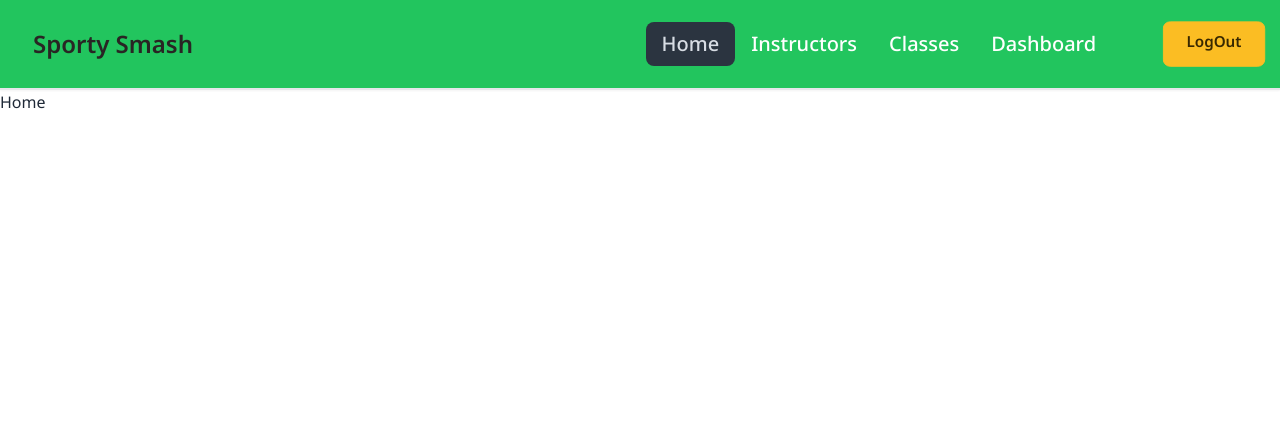
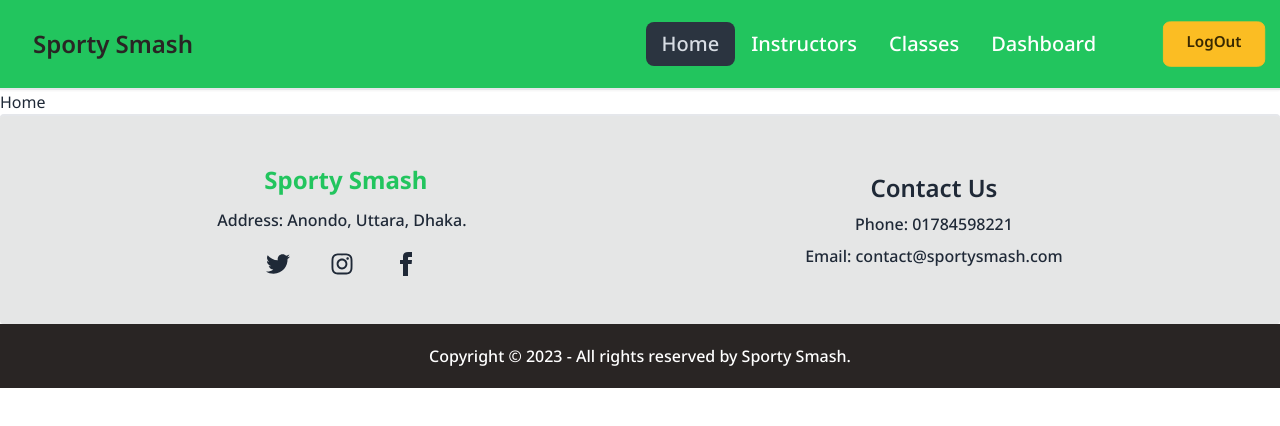
Before and after one commit to swapnilaanam/Sporty-Smash-Client, a React (Vite) app: page / in a window 1280 px wide. Shown: the top 426 px of the page. Built offline with nearby package versions, Linux system fonts and the light colour scheme.

Commit message:
added footer

```diff
--- a/package.json
+++ b/package.json
@@ -14,6 +14,7 @@
     "match-sorter": "^6.3.1",
     "react": "^18.2.0",
     "react-dom": "^18.2.0",
+    "react-icons": "^4.9.0",
     "react-router-dom": "^6.12.1",
     "sort-by": "^1.2.0"
   },
--- a/src/Layouts/Main.jsx
+++ b/src/Layouts/Main.jsx
@@ -1,11 +1,13 @@
 import { Outlet } from "react-router-dom";
 import NavBar from "../pages/Shared/Navbar/NavBar";
+import Footer from "../pages/Shared/Footer/Footer";
 
 const Main = () => {
     return (
         <div>
             <NavBar></NavBar>
             <Outlet></Outlet>
+            <Footer></Footer>
         </div>
     );
 };
--- /dev/null
+++ b/src/pages/Shared/Footer/Footer.jsx
@@ -0,0 +1,46 @@
+import React from 'react';
+import { Link } from 'react-router-dom';
+import { FaInstagram } from 'react-icons/fa';
+
+const Footer = () => {
+    return (
+        <footer >
+            <div className="footer footer-center flex flex-col lg:flex-row justify-around items-center py-12 px-16 bg-base-300 text-base-content rounded gap-16 lg:gap-8 border-t-2 shadow-sm">
+                <div className="space-y-3">
+                    <div className="flex flex-col items-center justify-center space-y-3">
+                        <div className="flex text-2xl text-green-500">
+                            <span className="ml-2 font-bold">Sporty Smash</span>
+                        </div>
+                        <p className="text-base font-medium">Address: Anondo, Uttara, Dhaka.</p>
+                    </div>
+                    <div>
+                        <div className="grid grid-flow-col gap-10">
+                            <Link to="https://twitter.com/" target='_blank'>
+                                <svg xmlns="http://www.w3.org/2000/svg" width="24" height="24" viewBox="0 0 24 24" className="fill-current"><path d="M24 4.557c-.883.392-1.832.656-2.828.775 1.017-.609 1.798-1.574 2.165-2.724-.951.564-2.005.974-3.127 1.195-.897-.957-2.178-1.555-3.594-1.555-3.179 0-5.515 2.966-4.797 6.045-4.091-.205-7.719-2.165-10.148-5.144-1.29 2.213-.669 5.108 1.523 6.574-.806-.026-1.566-.247-2.229-.616-.054 2.281 1.581 4.415 3.949 4.89-.693.188-1.452.232-2.224.084.626 1.956 2.444 3.379 4.6 3.419-2.07 1.623-4.678 2.348-7.29 2.04 2.179 1.397 4.768 2.212 7.548 2.212 9.142 0 14.307-7.721 13.995-14.646.962-.695 1.797-1.562 2.457-2.549z"></path></svg>
+                            </Link>
+                            <Link to="https://www.instagram.com/" target='_blank'>
+                                <FaInstagram className="text-2xl" />
+                            </Link>
+                            <Link to="https://www.facebook.com/" target='_blank'>
+                                <svg xmlns="http://www.w3.org/2000/svg" width="24" height="24" viewBox="0 0 24 24" className="fill-current"><path d="M9 8h-3v4h3v12h5v-12h3.642l.358-4h-4v-1.667c0-.955.192-1.333 1.115-1.333h2.885v-5h-3.808c-3.596 0-5.192 1.583-5.192 4.615v3.385z"></path></svg>
+                            </Link>
+                        </div>
+                    </div>
+                </div>
+                <div>
+                    <div className="space-y-2">
+                        <h3 className="text-2xl font-semibold">Contact Us</h3>
+                        <p className="text-base font-medium">Phone: 01784598221</p>
+                        <p className="text-base font-medium">Email: contact@sportysmash.com</p>
+                    </div>
+
+                </div>
+            </div>
+            <div className="py-5 bg-stone-800 text-white text-center">
+                <p className="font-medium text-base">Copyright © 2023 - All rights reserved by Sporty Smash.</p>
+            </div>
+        </footer >
+    );
+};
+
+export default Footer;
```
Also changed, not shown: 1 other file (tests, documents, lock files or other folders).
